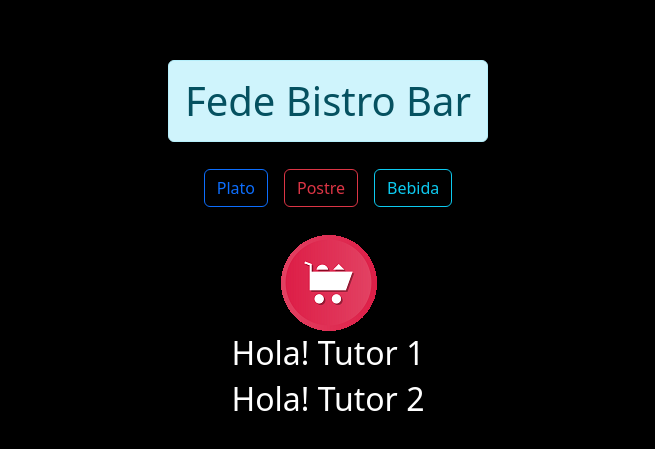
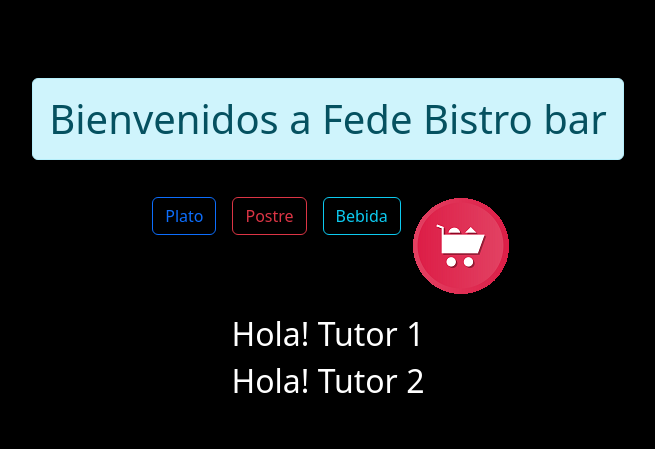
Before and after one commit to miguelaus/reactApp, a React (Create React App) app: page / in a window 1280 px wide. Shown: the part 157-606 px from the top of the page, without its empty margins (312-967 px from the left). Built offline with nearby package versions, Linux system fonts and the light colour scheme.

Commit message:
incorporacion greeting y correcion Widget a Nav

```diff
--- a/src/App.js
+++ b/src/App.js
@@ -10,11 +10,11 @@ function App() {
   return (
     <div className="App">
       <header className="App-header">
-        <ItemListContainer />
+        <ItemListContainer greeting="Bienvenidos a Fede Bistro bar" />
 
         <Nav />
 
-        <CartWdiget />
+
 
         <Saludo persona="Tutor" apellido="1"/>
         <Saludo persona="Tutor" apellido="2"/>
--- a/src/Components/ItemListContainer/ItemListContainer.js
+++ b/src/Components/ItemListContainer/ItemListContainer.js
@@ -3,7 +3,7 @@ function ItemListContainer(props) {
     const {} = props;
 
     return (
-        <h1 className="alert alert-info">Fede Bistro Bar</h1>
+        <h1 className="alert alert-info">{props.greeting}</h1>
 
     )
 }
--- a/src/Components/Nav/Nav.js
+++ b/src/Components/Nav/Nav.js
@@ -1,27 +1,30 @@
 import "./Nav.css";
 import carrito from './carrito.png';
+import CartWidget from "../CartWidget/CartWidget"
 
 function Nav() {
     return (
 
-        <nav className="navigation" className="my-2 d-flex">
+        <nav className="navigation my-2 d-flex">
 
                                 <ul className="nav nav-pills mb-3 d-flex" id="pills-tab" role="tablist">
                                     <li className="nav-item mx-2" >
-                                    <a className="nav-link active" class="btn btn-outline-primary" id="pills-home-tab" data-toggle="pill" href="#pills-home" role="tab" aria-controls="pills-home" aria-selected="true">Plato</a>
+                                        <a className="nav-link active" className="btn btn-outline-primary" id="pills-home-tab" data-toggle="pill" href="#pills-home" role="tab" aria-controls="pills-home" aria-selected="true">Plato</a>
                                     </li>
                                     <li className="nav-item mx-2">
-                                     <a className="nav-link" class="btn btn-outline-danger"id="pills-profile-tab" data-toggle="pill" href="#pills-profile" role="tab" aria-controls="pills-profile" aria-selected="false">Postre</a>
+                                         <a className="nav-link" className="btn btn-outline-danger"id="pills-profile-tab" data-toggle="pill" href="#pills-profile" role="tab" aria-controls="pills-profile" aria-selected="false">Postre</a>
                                     </li>
                                     <li className="nav-item mx-2">
                                          <a className="nav-link" className="btn btn-outline-info"id="pills-contact-tab" data-toggle="pill" href="#pills-contact" role="tab" aria-controls="pills-contact" aria-selected="false">Bebida</a>
                                     </li>
                                 </ul>
+
                     <div className="tab-content" id="pills-tabContent">
                         <div className="tab-pane fade show active" id="pills-home" role="tabpanel" aria-labelledby="pills-home-tab"></div>
                         <div className="tab-pane fade" id="pills-profile" role="tabpanel" aria-labelledby="pills-profile-tab"></div>
                         <div className="tab-pane fade" id="pills-contact" role="tabpanel" aria-labelledby="pills-contact-tab"></div>
                     </div>
+                <CartWidget />
 
         </nav>
     )
```
Lines whose indentation alone changed are shown as unchanged.
